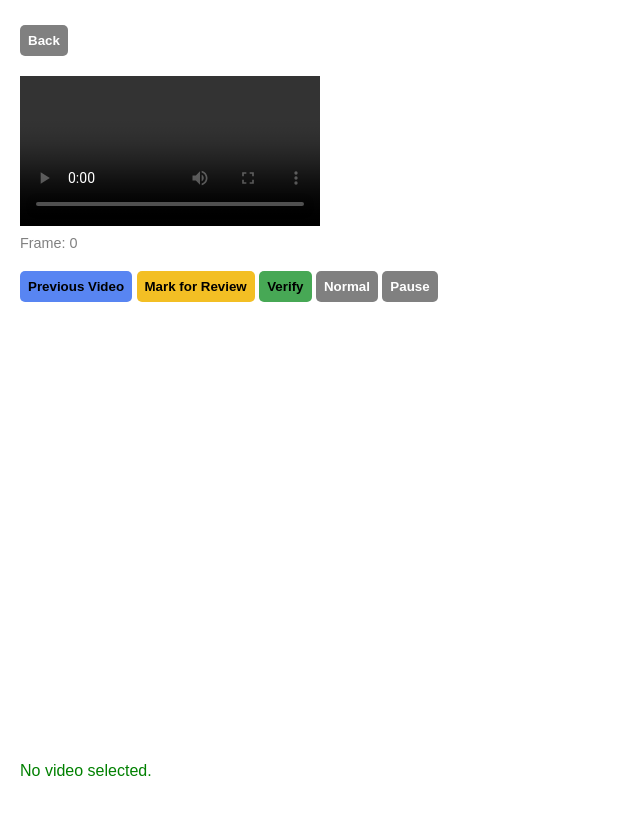
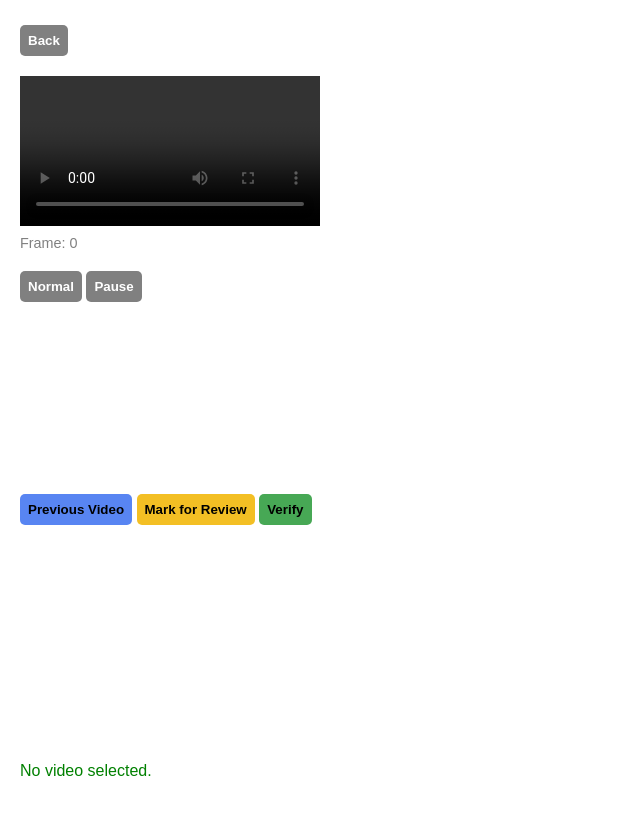
Before and after one commit to frank-Regal/dataset_review_website, a website: page public/annotate.html in a window 1280 px wide. Shown: the whole page, without its empty margins (0-640 px from the left). Drawn offline with Linux system fonts and the light colour scheme; no server answers.

Commit message:
moved buttons to the top :

```diff
--- a/public/annotate.html
+++ b/public/annotate.html
@@ -165,12 +165,17 @@
             <div id="frame-number" style="color: gray; font-size: 0.9em; margin-top: 5px;">Frame: 0</div>
         </div>
 
+        <!-- Display the current list of subtasks -->
+        <div id="annotation-list">
+            <button onclick="togglePlaybackSpeed()" class="gray-button" id="speedButton" title="Toggle Speed (↑)">Normal</button>
+            <button onclick="togglePlayPause()" class="gray-button" id="playPauseButton" title="Play/Pause (Space)">Pause</button>
+        </div>
+
         <div class="controls-container">
             <button onclick="previousVideo()" class="blue-button" title="Previous Video (←)">Previous Video</button>
             <button onclick="markForReview()" class="yellow-button" title="Mark for Review (Enter)">Mark for Review</button>
             <button onclick="nextVideo()" class="green-button" title="Verify (→)">Verify</button>
-            <button onclick="togglePlaybackSpeed()" class="gray-button" id="speedButton" title="Toggle Speed (↑)">Normal</button>
-            <button onclick="togglePlayPause()" class="gray-button" id="playPauseButton" title="Play/Pause (Space)">Pause</button>
+
         </div>
 
         <div id="annotation-list">
```
